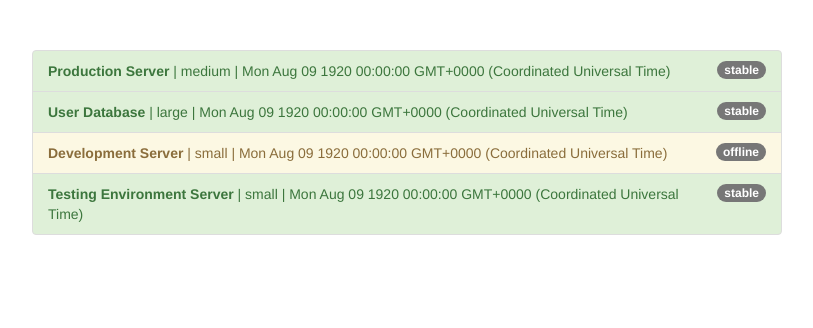
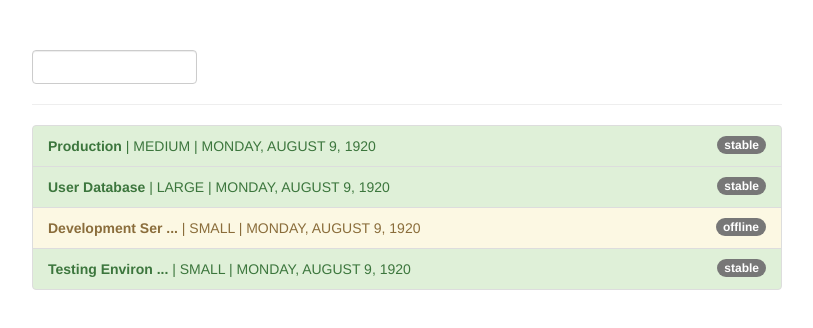
Before and after one commit to nklant/AngularPipes, an Angular app: page / in a window 1280 px wide. Shown: the top 328 px of the page, without its empty margins (233-1046 px from the left). Built offline with nearby package versions, Linux system fonts and the light colour scheme.

Commit message:
229. Example: Creating a Filter Pipe

```diff
--- a/src/app/app.component.html
+++ b/src/app/app.component.html
@@ -1,16 +1,24 @@
 <div class="container">
   <div class="row">
     <div class="col-xs-12 col-sm-10 col-md-8 col-sm-offset-1 col-md-offset-2">
+      <div class="form-group row">
+        <div class="col-xs-3">
+          <input type="text" class="form-control" [(ngModel)]="filteredStatus">
+        </div>
+      </div>
+      <hr>
       <ul class="list-group">
         <li
           class="list-group-item"
-          *ngFor="let server of servers"
+          *ngFor="let server of servers | filter:filteredStatus:'status'"
           [ngClass]="getStatusClasses(server)">
           <span
             class="badge">
             {{ server.status }}
           </span>
-          <strong>{{ server.name }}</strong> | {{ server.instanceType }} | {{ server.started }}
+          <strong>{{ server.name | shorten:15 }}</strong> |
+          {{ server.instanceType | uppercase }} |
+          {{ server.started | date:'fullDate' | uppercase }}
         </li>
       </ul>
     </div>
--- a/src/app/app.component.ts
+++ b/src/app/app.component.ts
@@ -9,7 +9,7 @@ export class AppComponent {
   servers = [
     {
       instanceType: 'medium',
-      name: 'Production Server',
+      name: 'Production',
       status: 'stable',
       started: new Date(15, 1, 2017)
     },
@@ -32,6 +32,7 @@ export class AppComponent {
       started: new Date(15, 1, 2017)
     }
   ];
+  filteredStatus = '';
   getStatusClasses(server: {instanceType: string, name: string, status: string, started: Date}) {
     return {
       'list-group-item-success': server.status === 'stable',
--- a/src/app/app.module.ts
+++ b/src/app/app.module.ts
@@ -4,10 +4,14 @@ import { FormsModule } from '@angular/forms';
 import { HttpModule } from '@angular/http';
 
 import { AppComponent } from './app.component';
+import { ShortenPipe } from './shorten.pipe';
+import { FilterPipe } from './filter.pipe';
 
 @NgModule({
   declarations: [
-    AppComponent
+    AppComponent,
+    ShortenPipe,
+    FilterPipe
   ],
   imports: [
     BrowserModule,
--- /dev/null
+++ b/src/app/filter.pipe.ts
@@ -0,0 +1,21 @@
+import { Pipe, PipeTransform } from '@angular/core';
+
+@Pipe({
+  name: 'filter'
+})
+export class FilterPipe implements PipeTransform {
+
+  transform(value: any, filterString: string, propName: string): any {
+    if (value.length === 0 || filterString === '') {
+      return value;
+    }
+    const resultArray = [];
+    for (const item of value) {
+      if (item[propName] === filterString) {
+        resultArray.push(item);
+      }
+    }
+    return resultArray;
+  }
+
+}
--- /dev/null
+++ b/src/app/shorten.pipe.ts
@@ -0,0 +1,13 @@
+import { PipeTransform, Pipe } from '@angular/core';
+
+@Pipe({
+    name: 'shorten'
+})
+export class ShortenPipe implements PipeTransform {
+    transform(value: any, limit: number) {
+        if (value.length > limit) {
+            return value.substr(0, limit) + ' ...';
+        }
+        return value;
+    }
+}
```
